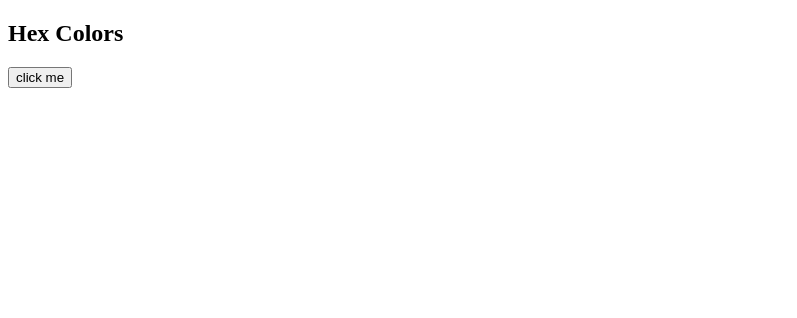
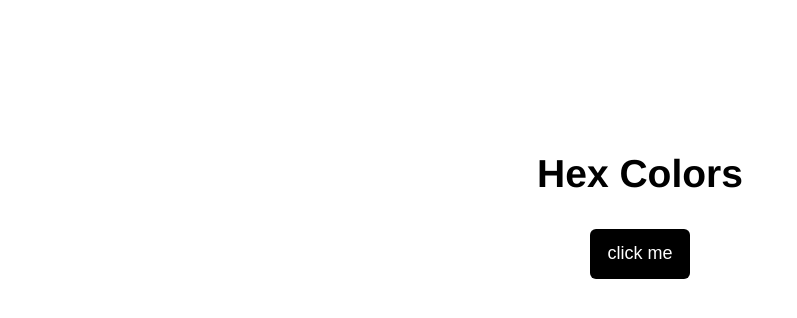
Before and after one commit to chica25/Hex-colors, a plain HTML site: page index.html in a window 1280 px wide. Shown: the whole page, without its empty margins (0-797 px from the left). Drawn offline with Linux system fonts and the light colour scheme.

Commit message:
add styling to text and button

```diff
--- a/index.html
+++ b/index.html
@@ -4,6 +4,7 @@
     <meta charset="UTF-8">
     <meta http-equiv="X-UA-Compatible" content="IE=edge">
     <meta name="viewport" content="width=device-width, initial-scale=1.0">
+    <link rel="stylesheet" href="styles.css"/>
     <title>Hex colors</title>
 </head>
 <body>
--- a/styles.css
+++ b/styles.css
@@ -0,0 +1,18 @@
+body {
+    font-family: Helvetica;
+    font-size: 26px;
+    text-align: center;
+    margin: 20px;
+    padding: 100px;
+}
+
+#btn {
+    width: 100px;
+    height: 50px;
+    font-size: 18px;
+    border-radius: 6px;
+    background-color:black;
+    color: white;
+    border-width: 0;
+    cursor: pointer;
+}
```
